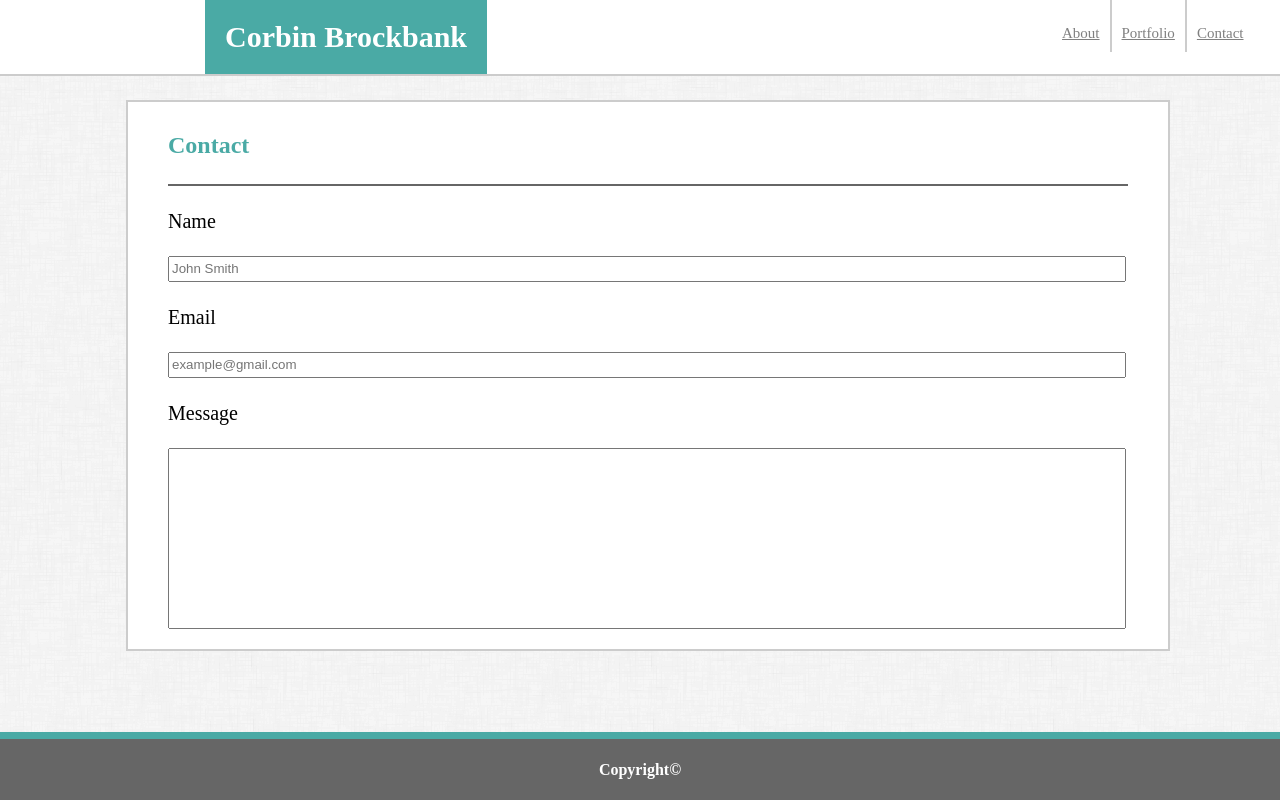
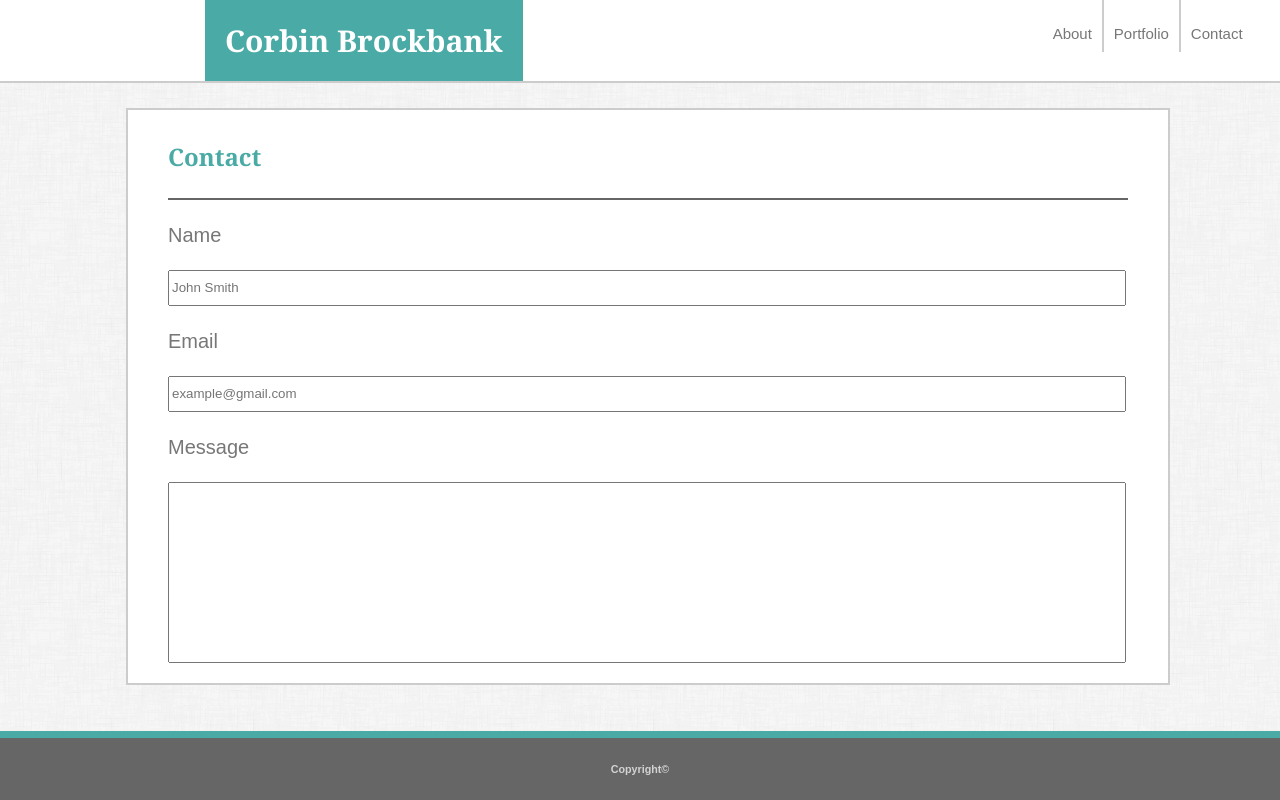
Before and after one commit to Corbin520/Basic-Portfolio, a plain HTML site: page contact.html in a window 1280 px wide. Drawn offline with Linux system fonts and the light colour scheme.

Commit message:
completed fonts, colors.

```diff
--- a/assets/css/style.css
+++ b/assets/css/style.css
@@ -2,6 +2,8 @@ body {
     width: 100%;
     clear: both;
     background-image: url("../images/DustBackground.png");
+    font-family: Arial, Helvetica, sans-serif;
+    display: -webkit-box;
 }
 
 
@@ -10,7 +12,8 @@ h1 {
     color: white;
     text-align: center;
     font-size: 30px;
-    margin: 0 565px 0 205px;
+    font-family: Georgia, 'Times New Roman', Times, serif;
+    margin: 0 520px 0 205px;
     padding: 20px;
     float: left;
 
@@ -24,18 +27,19 @@ header {
     left: 0;
     width: 100%;
     border-bottom: solid 2px #cccccc;
-    background: white;
+    background: #ffffff;
     clear: both;
 }
 
 a {
     font-size: 15px;
     text-align: center;
-    color: gray;
+    color: #777777;
     margin: 0;
     float: left;
     padding: 10px;
     padding-top: 25px;
+    text-decoration: none;
 
 }
 
@@ -44,7 +48,7 @@ a {
     border-left: solid 2px #cccccc;
 }
 
-/* Look into padding how it me worked. I had to borrow this */
+
 .about-me {
 
     clear: both;
@@ -59,6 +63,7 @@ a {
 h2 {
     padding-bottom: 25px;
     border-bottom: solid 2px #666666;
+    font-family: Georgia, 'Times New Roman', Times, serif;
     color: #4aaaa5;
 
 }
@@ -67,11 +72,14 @@ h2 {
     float: left;
     margin-right: 10px;
     margin-bottom: 10px;
+    border-radius: 7px;
 }
 
 p {
     font-size: 20px;
     line-height: 30px;
+    font-family: Arial, Helvetica, sans-serif;
+    color: #777777;
 }
 
 footer {
@@ -95,7 +103,6 @@ footer {
     clear: both;
     padding: 10px 40px 20px 40px;
     margin: 100px auto 60px auto;
-
     width: 960px;
     height: 700px;
     border: solid 2px #cccccc;
@@ -126,7 +133,7 @@ footer {
 }
 
 #name-input, #email-input {
-    height: 20px;
+    height: 30px;
     width: 950px;
 }
 
@@ -134,3 +141,7 @@ footer {
     height: 175px;
     width: 950px;
 }
+
+h6 {
+    color: #D3D3D3;
+}
--- a/contact.html
+++ b/contact.html
@@ -41,7 +41,7 @@
 
 
     <footer class="contact-footer">
-        <h4>Copyright&copy;</h4>
+        <h6>Copyright&copy;</h6>
     </footer>
 </body>
 </html>
```
Also changed, not shown: index.html (+1 -1 lines), portfolio.html (+1 -1 lines).
